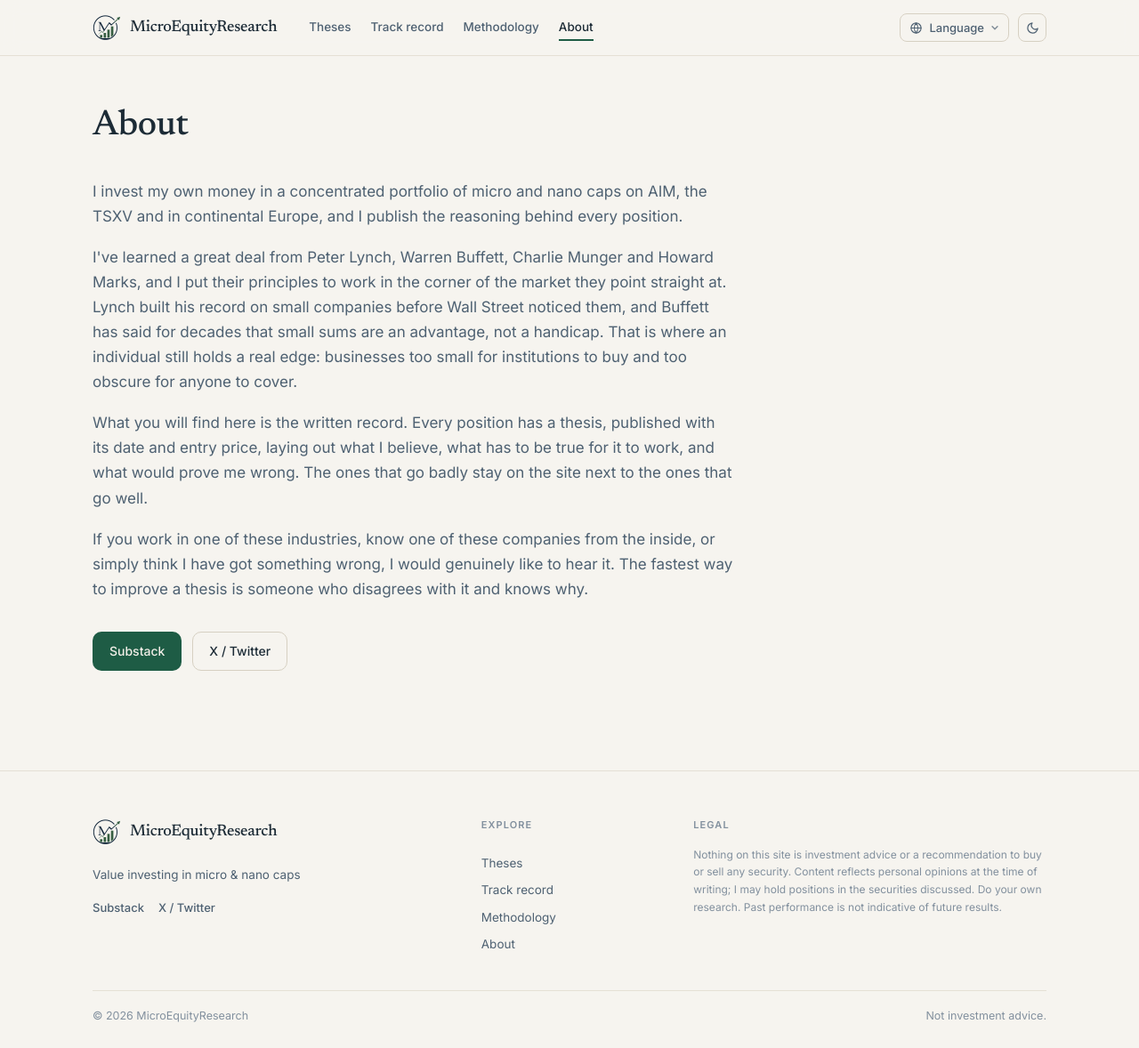
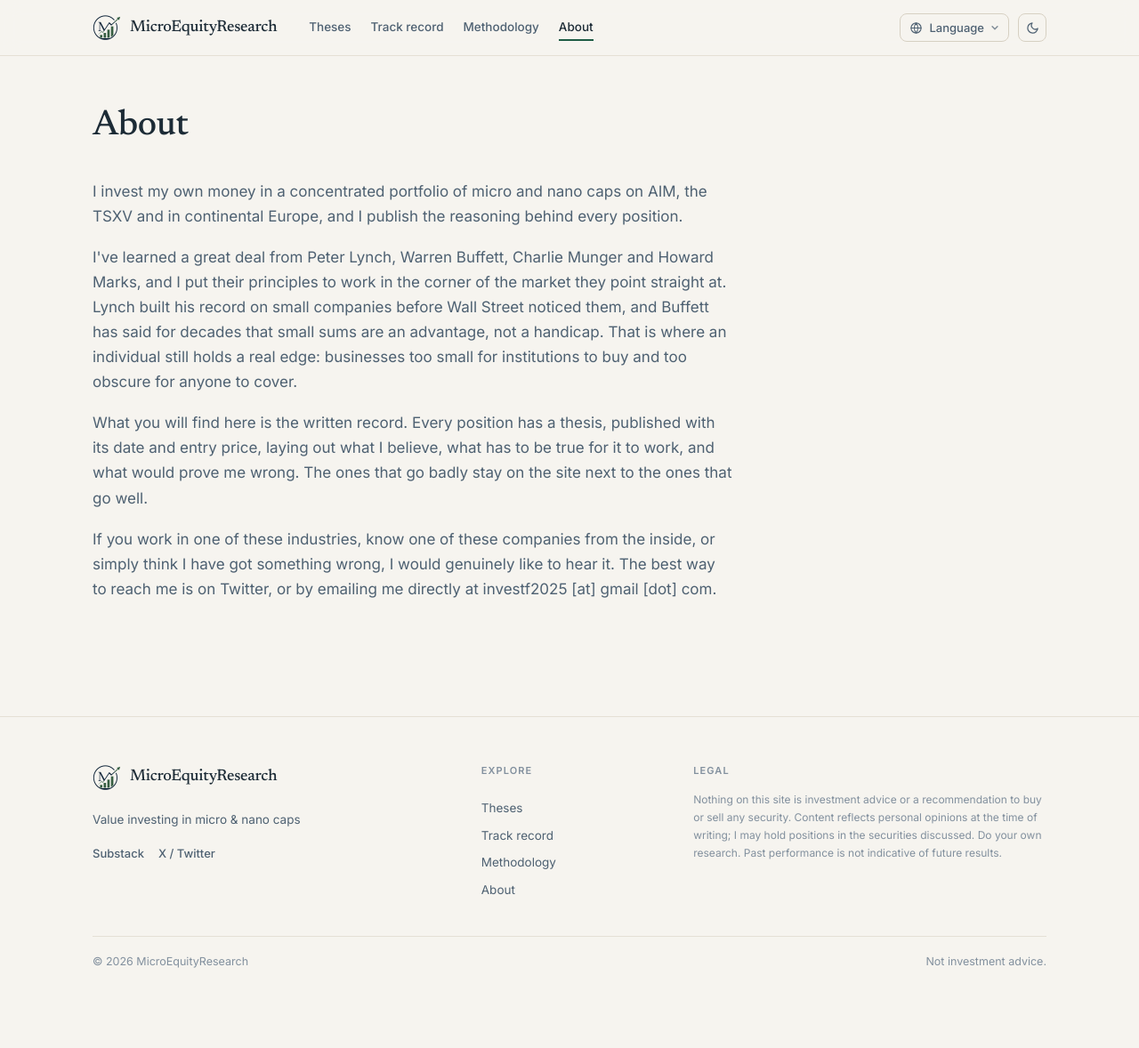
Before and after one commit to trackcmg/micro_cap_invest, a Jekyll site: the page built from about.html, in a window 1280 px wide and 1178 px high. Shown: the whole window at 89% size. Built offline with Jekyll 4.4.1, drawn with Linux system fonts in a browser that asks for light colours.

Commit message:
Update methodology and about copy

```diff
--- a/about.html
+++ b/about.html
@@ -49,15 +49,11 @@ permalink: /about/
   <p class="lead" style="margin-top:18px">
     <span class="lang-en">If you work in one of these industries, know one of these companies from
     the inside, or simply think I have got something wrong, I would genuinely like to hear it. The
-    fastest way to improve a thesis is someone who disagrees with it and knows why.</span>
+    best way to reach me is on Twitter, or by emailing me directly at investf2025 [at] gmail [dot] com.</span>
     <span class="lang-es">Si trabajas en alguno de estos sectores, conoces alguna de estas empresas
     por dentro, o simplemente crees que me he equivocado en algo, me interesa de verdad saberlo. La
-    forma más rápida de mejorar una tesis es alguien que no esté de acuerdo y sepa por qué.</span>
+    mejor forma de contactarme es vía Twitter, o escribiéndome directamente a investf2025 [arroba] gmail [punto] com.</span>
   </p>
 
-  <div class="hero-cta" style="margin-top:34px">
-    {% if site.substack_url and site.substack_url != "" %}<a class="btn btn-primary" href="{{ site.substack_url }}" target="_blank" rel="noopener">Substack</a>{% endif %}
-    {% if site.twitter_url and site.twitter_url != "" %}<a class="btn btn-ghost" href="{{ site.twitter_url }}" target="_blank" rel="noopener">X / Twitter</a>{% endif %}
-    {% if site.email and site.email != "" %}<a class="btn btn-ghost" href="mailto:{{ site.email }}">Email</a>{% endif %}
-  </div>
+
 </div>
--- a/methodology.html
+++ b/methodology.html
@@ -10,11 +10,11 @@ permalink: /methodology/
     <span class="lang-es">Metodología</span>
   </h1>
   <p class="lead">
-    <span class="lang-en">Nothing here is original. These are the ideas of Graham, Buffett, Munger,
+    <span class="lang-en">These are the ideas of Graham, Buffett, Munger,
     Lynch and Marks, applied where they work best today: companies too small for the institutions
     that taught them. Four questions decide whether a business enters the portfolio, in this
     order.</span>
-    <span class="lang-es">Nada de esto es original. Son las ideas de Graham, Buffett, Munger, Lynch
+    <span class="lang-es">Son las ideas de Graham, Buffett, Munger, Lynch
     y Marks, aplicadas donde hoy funcionan mejor: compañías demasiado pequeñas para las
     instituciones que las enseñaron. Cuatro preguntas deciden si un negocio entra en la cartera, en
     este orden.</span>
```
